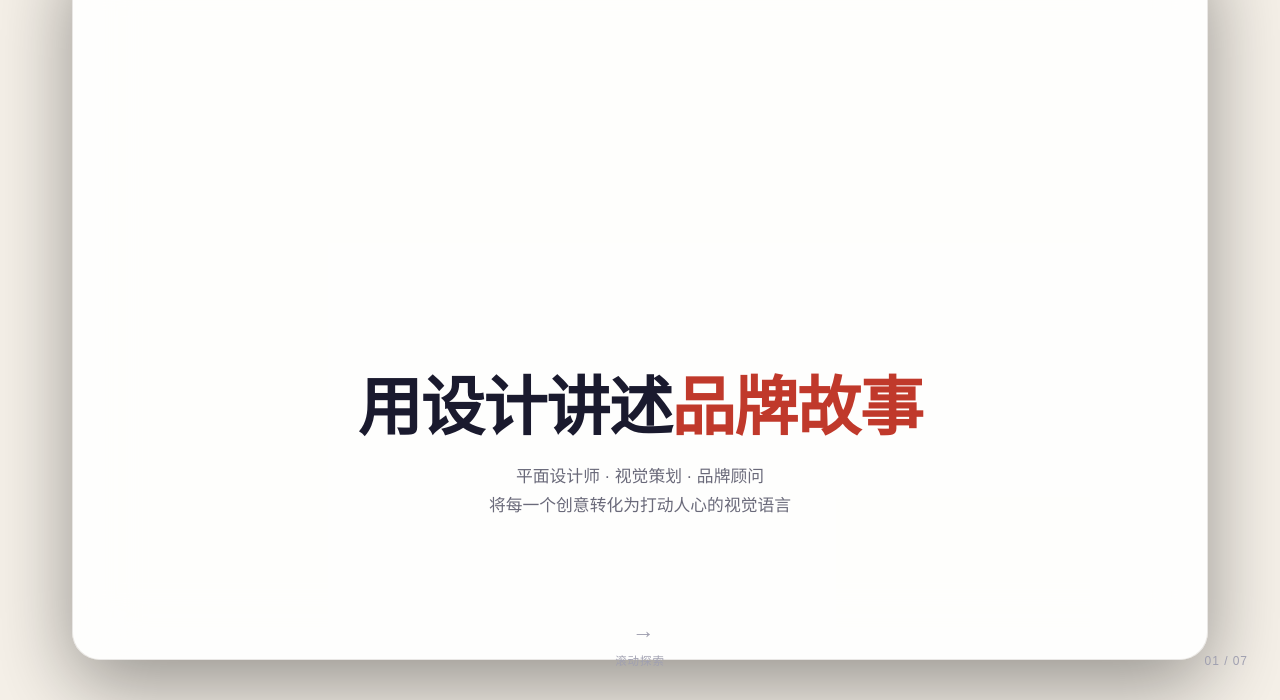
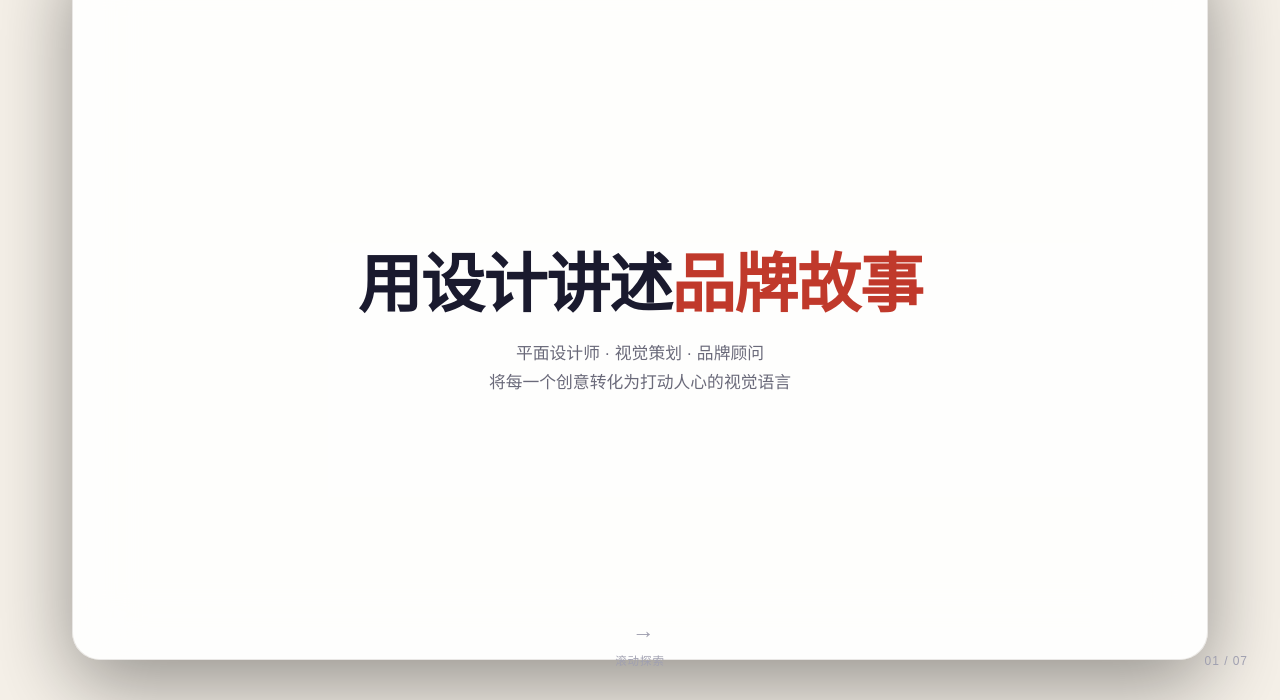
Before and after one commit to liliweijie/lxlylzl, a plain HTML site: page index.html in a window 1280 px wide. Shown: the part 100-800 px from the top of the page. Drawn offline with Linux system fonts and the light colour scheme.

Commit message:
fix: remove JS vertical center fix (was interfering with flex align-items:center) and add margin-top:0 !important

```diff
--- a/index.html
+++ b/index.html
@@ -666,6 +666,8 @@
 
     width: 100%;
 
+    margin-top: 0 !important;
+
   }
 
 
@@ -3659,34 +3661,7 @@
 </script>
 
 
-  <script>
-  // Force vertical centering of .page__content within .page
-  function fixVerticalCenter() {
-    var pages = document.querySelectorAll('.page');
-    for (var i = 0; i < pages.length; i++) {
-      var page = pages[i];
-      var content = page.querySelector('.page__content');
-      if (!content) continue;
-      var pageH = page.offsetHeight;
-      var contentH = content.offsetHeight;
-      if (pageH > contentH) {
-        var gap = (pageH - contentH) / 2;
-        content.style.marginTop = gap + 'px';
-        content.style.marginBottom = '0';
-      }
-    }
-  }
-  // Run on load and on resize
-  if (document.readyState === 'loading') {
-    document.addEventListener('DOMContentLoaded', fixVerticalCenter);
-  } else {
-    fixVerticalCenter();
-  }
-  window.addEventListener('resize', fixVerticalCenter);
-  // Also run after a short delay (for fonts/images to load)
-  setTimeout(fixVerticalCenter, 100);
-  setTimeout(fixVerticalCenter, 500);
-  </script>
+
 </body>
 
 </html>
```
